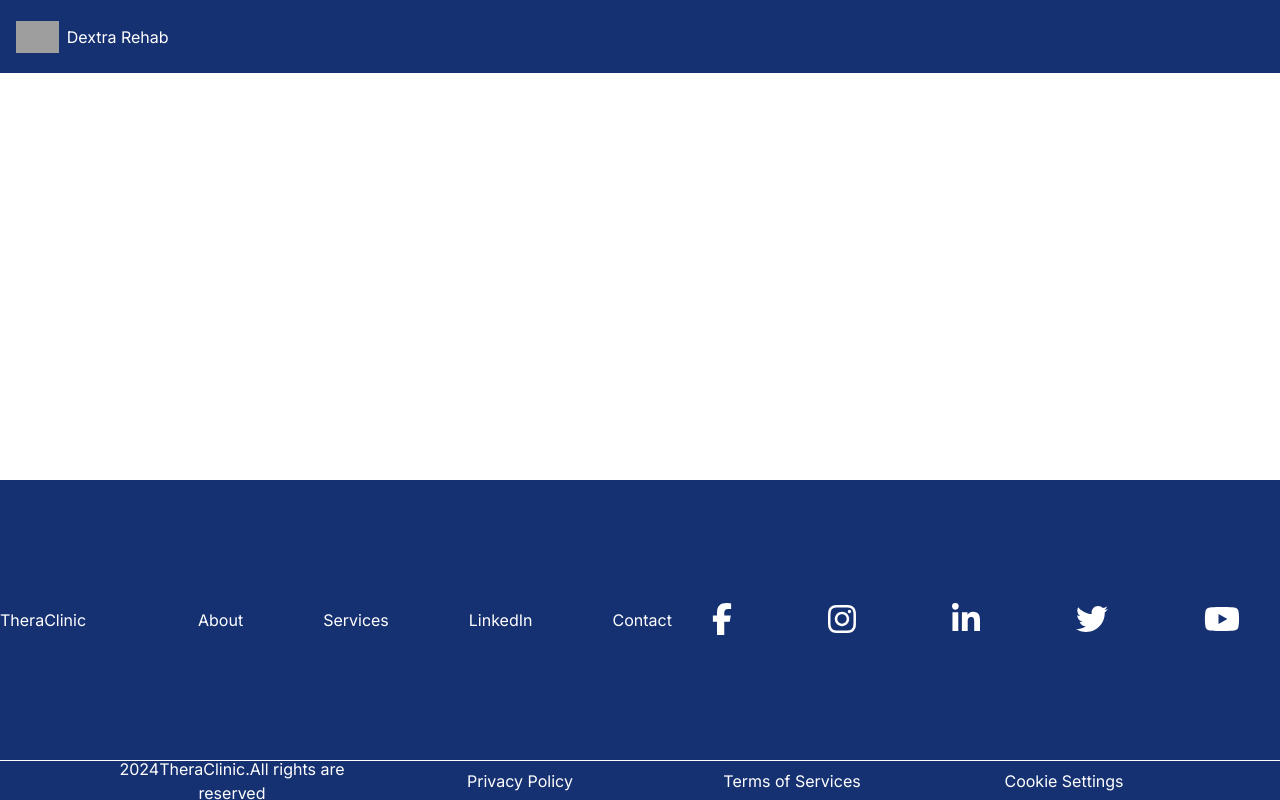
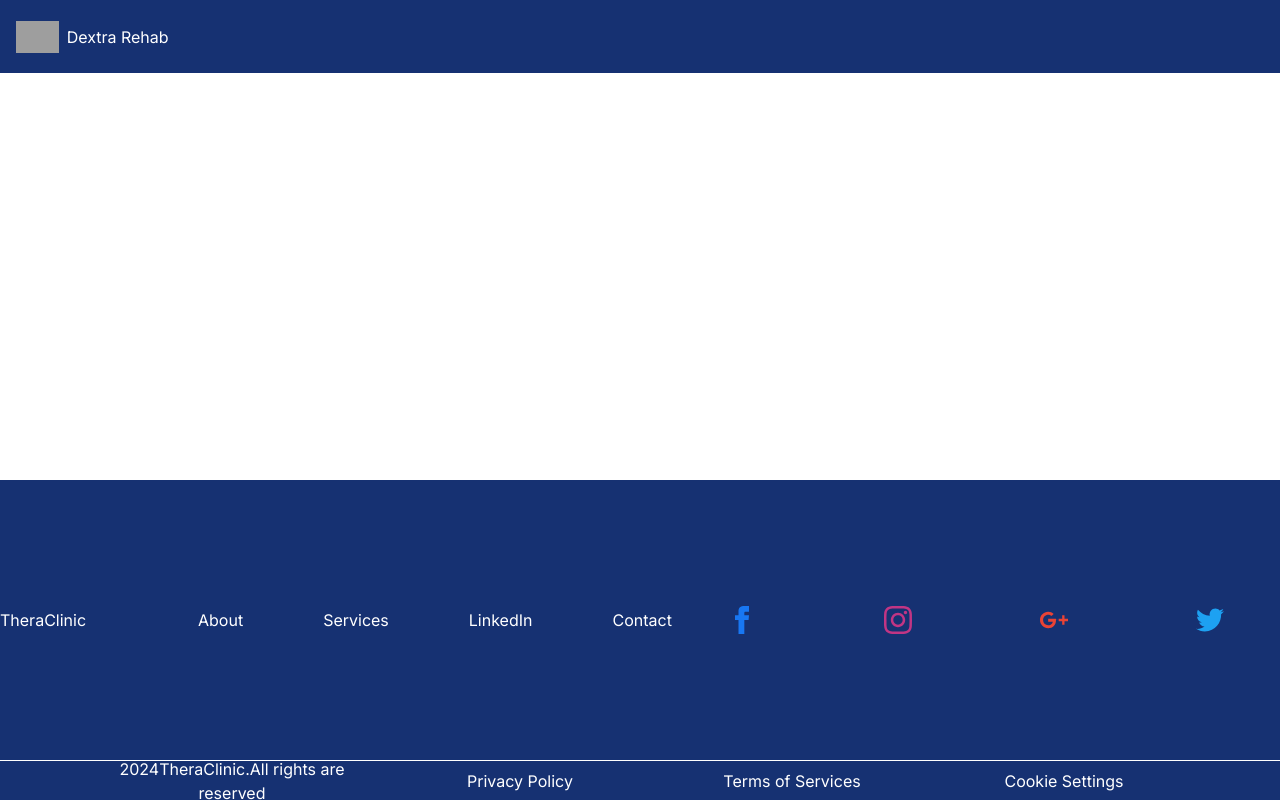
Before and after one commit to SWAGATSWAROOP/Dextra-Rehab-Councelling-Centre, a Next.js app: page / in a window 1280 px wide. Built offline with nearby package versions, Linux system fonts and the light colour scheme; grey boxes are pictures that could not be loaded.

Commit message:
Update Footer.jsx

```diff
--- a/src/app/component/Footer.jsx
+++ b/src/app/component/Footer.jsx
@@ -1,6 +1,5 @@
 import React from 'react';
-import { FontAwesomeIcon } from '@fortawesome/react-fontawesome';
-import { faFacebookF, faInstagram, faLinkedinIn, faTwitter, faYoutube } from '@fortawesome/free-brands-svg-icons';
+
 
 export default function Footer() {
   return (
@@ -18,21 +17,61 @@ export default function Footer() {
           </div>
         </div>
         <div className="flex-1 flex justify-around items-center space-x-4">
-          <a href="https://www.facebook.com" target="_blank" rel="noopener noreferrer" className="hover:underline">
-            <FontAwesomeIcon icon={faFacebookF} size="2x" />
-          </a>
-          <a href="https://www.instagram.com" target="_blank" rel="noopener noreferrer" className="hover:underline">
-            <FontAwesomeIcon icon={faInstagram} size="2x" />
-          </a>
-          <a href="https://www.linkedin.com" target="_blank" rel="noopener noreferrer" className="hover:underline">
-            <FontAwesomeIcon icon={faLinkedinIn} size="2x" />
-          </a>
-          <a href="https://www.twitter.com" target="_blank" rel="noopener noreferrer" className="hover:underline">
-            <FontAwesomeIcon icon={faTwitter} size="2x" />
-          </a>
-          <a href="https://www.youtube.com" target="_blank" rel="noopener noreferrer" className="hover:underline">
-            <FontAwesomeIcon icon={faYoutube} size="2x" />
-          </a>
+        <a href="#!" role="button">
+        {/* <!-- Facebook --> */}
+        <svg
+          xmlns="http://www.w3.org/2000/svg"
+          className="h-7 w-7"
+          fill="currentColor"
+          style={{ color: "#1877f2" }}
+          viewBox="0 0 24 24"
+        >
+          <path d="M9 8h-3v4h3v12h5v-12h3.642l.358-4h-4v-1.667c0-.955.192-1.333 1.115-1.333h2.885v-5h-3.808c-3.596 0-5.192 1.583-5.192 4.615v3.385z" />
+        </svg>
+      </a>
+
+      <a href="#!" role="button">
+        {/* <!-- Instagram --> */}
+        <svg
+          xmlns="http://www.w3.org/2000/svg"
+          className="h-7 w-7"
+          fill="currentColor"
+          style={{ color: "#c13584" }}
+          viewBox="0 0 24 24"
+        >
+          <path d="M12 2.163c3.204 0 3.584.012 4.85.07 3.252.148 4.771 1.691 4.919 4.919.058 1.265.069 1.645.069 4.849 0 3.205-.012 3.584-.069 4.849-.149 3.225-1.664 4.771-4.919 4.919-1.266.058-1.644.07-4.85.07-3.204 0-3.584-.012-4.849-.07-3.26-.149-4.771-1.699-4.919-4.92-.058-1.265-.07-1.644-.07-4.849 0-3.204.013-3.583.07-4.849.149-3.227 1.664-4.771 4.919-4.919 1.266-.057 1.645-.069 4.849-.069zm0-2.163c-3.259 0-3.667.014-4.947.072-4.358.2-6.78 2.618-6.98 6.98-.059 1.281-.073 1.689-.073 4.948 0 3.259.014 3.668.072 4.948.2 4.358 2.618 6.78 6.98 6.98 1.281.058 1.689.072 4.948.072 3.259 0 3.668-.014 4.948-.072 4.354-.2 6.782-2.618 6.979-6.98.059-1.28.073-1.689.073-4.948 0-3.259-.014-3.667-.072-4.947-.196-4.354-2.617-6.78-6.979-6.98-1.281-.059-1.69-.073-4.949-.073zm0 5.838c-3.403 0-6.162 2.759-6.162 6.162s2.759 6.163 6.162 6.163 6.162-2.759 6.162-6.163c0-3.403-2.759-6.162-6.162-6.162zm0 10.162c-2.209 0-4-1.79-4-4 0-2.209 1.791-4 4-4s4 1.791 4 4c0 2.21-1.791 4-4 4zm6.406-11.845c-.796 0-1.441.645-1.441 1.44s.645 1.44 1.441 1.44c.795 0 1.439-.645 1.439-1.44s-.644-1.44-1.439-1.44z" />
+        </svg>
+      </a>
+
+      <a href="#!" role="button">
+        {/* <!-- Google --> */}
+        <svg
+          xmlns="http://www.w3.org/2000/svg"
+          className="h-7 w-7"
+          fill="currentColor"
+          style={{ color: "#ea4335" }}
+          viewBox="0 0 24 24"
+        >
+          <path
+            d="M7 11v2.4h3.97c-.16 1.029-1.2 3.02-3.97 3.02-2.39 0-4.34-1.979-4.34-4.42 0-2.44 1.95-4.42 4.34-4.42 1.36 0 2.27.58 2.79 1.08l1.9-1.83c-1.22-1.14-2.8-1.83-4.69-1.83-3.87 0-7 3.13-7 7s3.13 7 7 7c4.04 0 6.721-2.84 6.721-6.84 0-.46-.051-.81-.111-1.16h-6.61zm0 0 17 2h-3v3h-2v-3h-3v-2h3v-3h2v3h3v2z"
+            fillRule="evenodd"
+            clipRule="evenodd"
+          />
+        </svg>
+      </a>
+
+      <a href="#!" role="button">
+        {/* <!-- Twitter --> */}
+        <svg
+          xmlns="http://www.w3.org/2000/svg"
+          className="h-7 w-7"
+          fill="currentColor"
+          style={{ color: "#1da1f2" }}
+          viewBox="0 0 24 24"
+        >
+          <path d="M24 4.557c-.883.392-1.832.656-2.828.775 1.017-.609 1.798-1.574 2.165-2.724-.951.564-2.005.974-3.127 1.195-.897-.957-2.178-1.555-3.594-1.555-3.179 0-5.515 2.966-4.797 6.045-4.091-.205-7.719-2.165-10.148-5.144-1.29 2.213-.669 5.108 1.523 6.574-.806-.026-1.566-.247-2.229-.616-.054 2.281 1.581 4.415 3.949 4.89-.693.188-1.452.232-2.224.084.626 1.956 2.444 3.379 4.6 3.419-2.07 1.623-4.678 2.348-7.29 2.04 2.179 1.397 4.768 2.212 7.548 2.212 9.142 0 14.307-7.721 13.995-14.646.962-.695 1.797-1.562 2.457-2.549z" />
+        </svg>
+      </a>
         </div>
       </div>
       {/* Line */}
```
